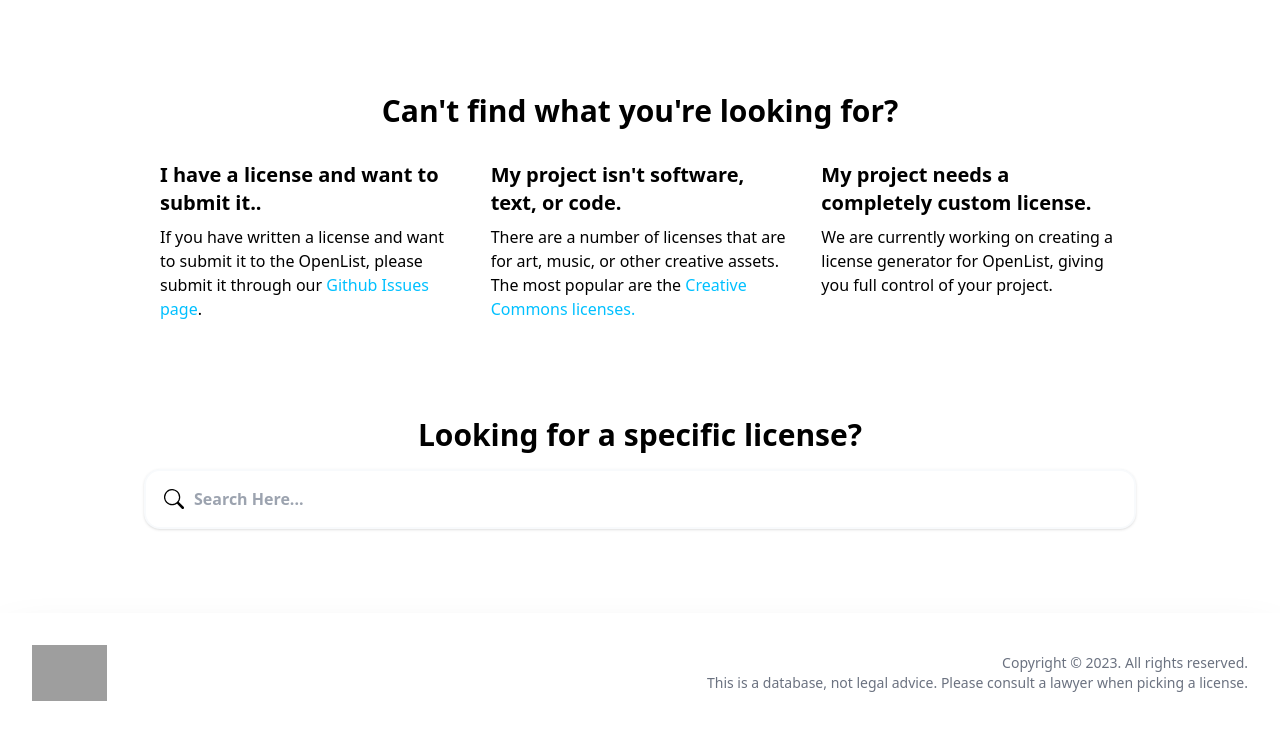
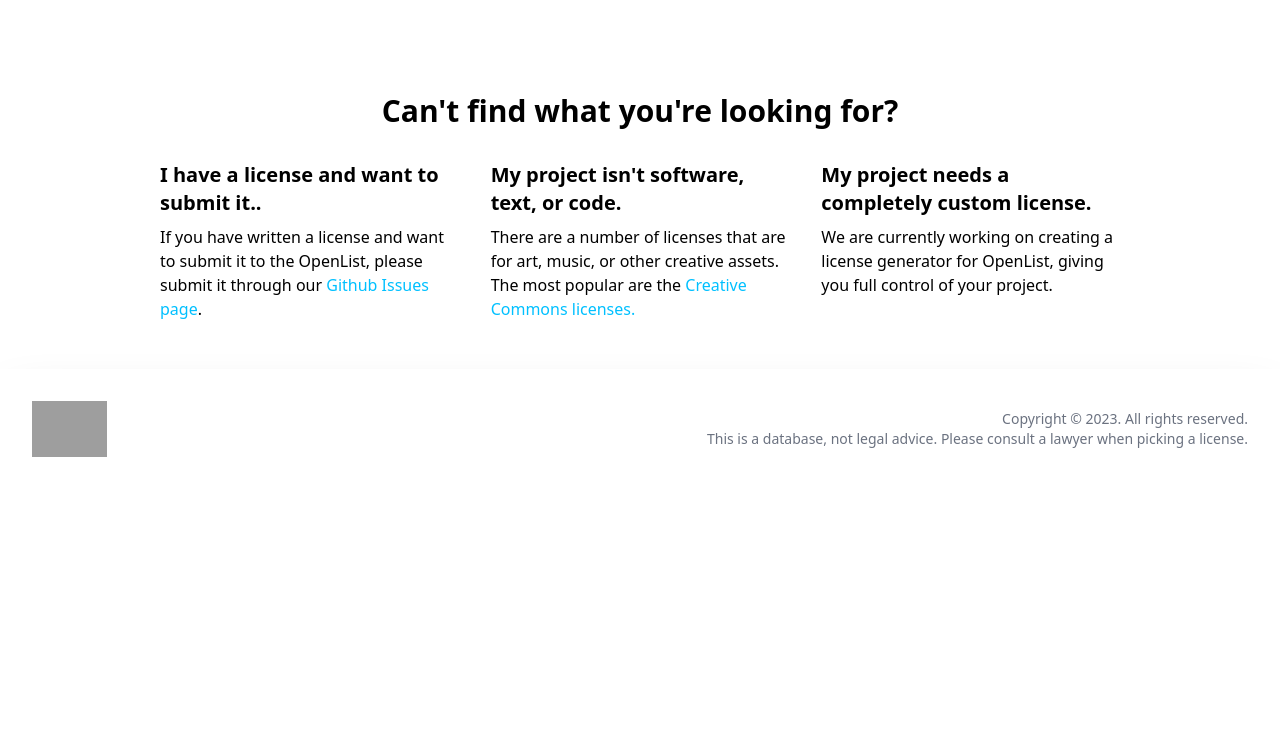
Before and after one commit to fairfield-programming/openlist-website, a Gatsby site: page / in a window 1280 px wide. Shown: the part 722-1455 px from the top of the page. After the commit the page ends 1211 px from the top, so only its background shows below. Built offline with nearby package versions, Linux system fonts and the light colour scheme; Gatsby itself is replaced by a stand-in of ours; grey boxes are pictures that could not be loaded.

Commit message:
Remove the search section on the home page

```diff
--- a/src/pages/index.js
+++ b/src/pages/index.js
@@ -48,15 +48,6 @@ const IndexPage = () => (
           </div>
         </div>
       </section>
-      <section className="max-w-5xl mt-16 p-4 mx-auto">
-        <h2 className="text-3xl font-black text-center">Looking for a specific license?</h2>
-        <div className="w-full h-24 relative mt-4">
-          <input placeholder="Search Here..." className="absolute pl-12 top-0 w-full shadow outline-0 p-4 rounded-2xl font-bold border-2 border-slate-50" />
-          <svg className="absolute w-5 top-5 left-5" xmlns="http://www.w3.org/2000/svg" fill="currentColor" viewBox="0 0 16 16">
-            <path d="M11.742 10.344a6.5 6.5 0 1 0-1.397 1.398h-.001c.03.04.062.078.098.115l3.85 3.85a1 1 0 0 0 1.415-1.414l-3.85-3.85a1.007 1.007 0 0 0-.115-.1zM12 6.5a5.5 5.5 0 1 1-11 0 5.5 5.5 0 0 1 11 0z"/>
-          </svg>
-        </div>
-      </section>
     </Layout>
 )
 
```
